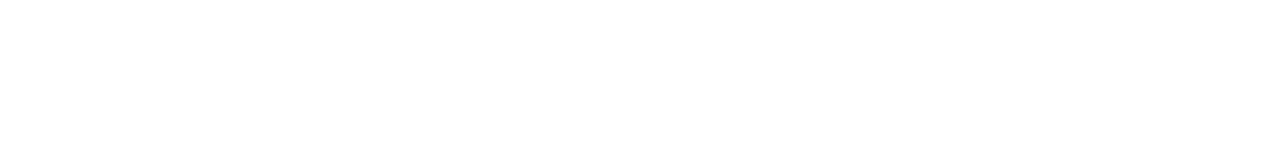
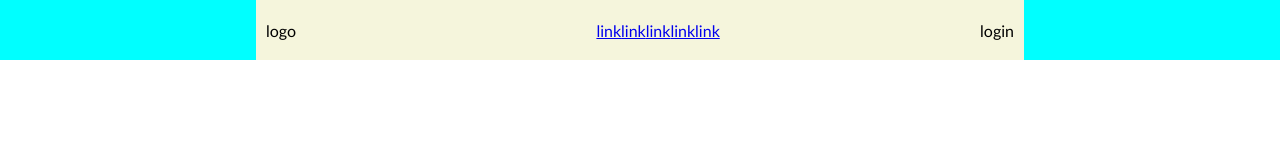
Before and after one commit to Stefanospedicato/htmlcss-struttura-discord, a plain HTML site: page index.html in a window 1280 px wide. Drawn offline with Linux system fonts and the light colour scheme.

Commit message:
intestazione-header

```diff
--- a/css/style.css
+++ b/css/style.css
@@ -4,3 +4,42 @@
   paddin: 0;
   box-sizing: border-box;
 }
+
+body{
+  font-family: 'Trebuchet MS', 'Lucida Sans Unicode', 'Lucida Grande', 'Lucida Sans', Arial, sans-serif;
+}
+
+header{
+  background-color: aqua;
+  height: 60px;
+}
+
+header nav ul{
+  display: flex;
+  list-style: none;
+}
+
+.container{
+  width: 60%;
+  max-width: 900px;
+  margin: 0 auto;
+}
+
+.row{
+  display: flex;
+}
+
+.col {
+  padding: 0 10px;
+}
+
+header .container{
+  height: 100%;
+}
+
+header .navbar .row{
+  background-color: beige;
+  height: 100%;
+  align-items: center;
+  justify-content: space-between;
+}
--- a/index.html
+++ b/index.html
@@ -13,9 +13,21 @@
 <body>
 
   <header>
-    <div class="container">
+    <div class="container navbar">
       <div class="row">
-        <div class="col"></div>
+        <div class="col">logo</div>
+        <div class="col">
+          <nav>
+            <ul>
+              <li><a href="#">link</a></li>
+              <li><a href="#">link</a></li>
+              <li><a href="#">link</a></li>
+              <li><a href="#">link</a></li>
+              <li><a href="#">link</a></li>
+            </ul>
+          </nav>
+        </div>
+        <div class="col">login</div>
       </div>
     </div>
 
```
